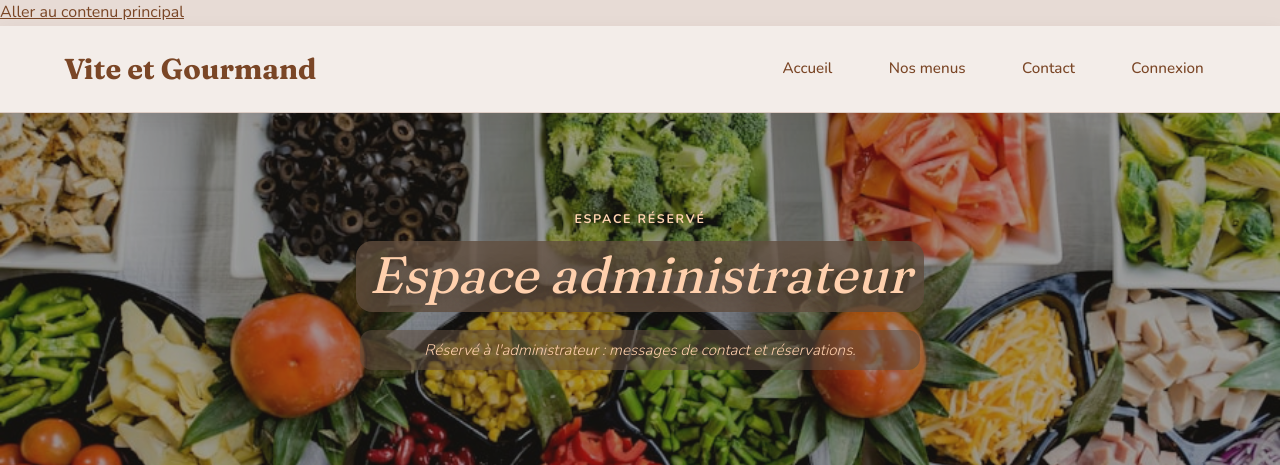
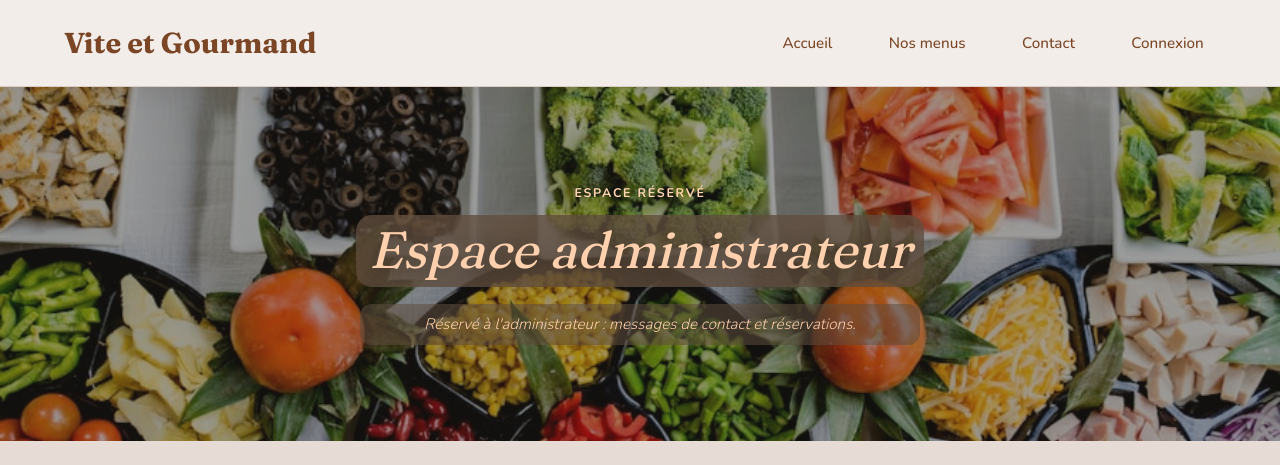
Before and after one commit to Lisbeth7788/Vite-et-Gourmand, a PHP site: page /admin-connexion.html in a window 1280 px wide. Shown: the top 465 px of the page. Run offline with PHP 8.4, Linux system fonts and the light colour scheme; data comes from the database, SQL or seed files in the repository.

Commit message:
Mise à jour du design (CSS)

```diff
--- a/css/style.css
+++ b/css/style.css
@@ -2724,3 +2724,20 @@ main.contact-page > .contact-layout > .contact-form-panel {
   margin-top: 0.75rem;
   width: 100%;
 }
+
+.lien-evitement {
+  position: absolute;
+  top: 0;
+  left: 0;
+  z-index: 1000;
+  padding: 0.75rem 1rem;
+  color: #fff;
+  background: var(--terracotta-dark);
+  transform: translateY(-120%);
+}
+
+.lien-evitement:focus {
+  transform: translateY(0);
+  outline: 3px solid var(--gold);
+  outline-offset: 2px;
+}
```
